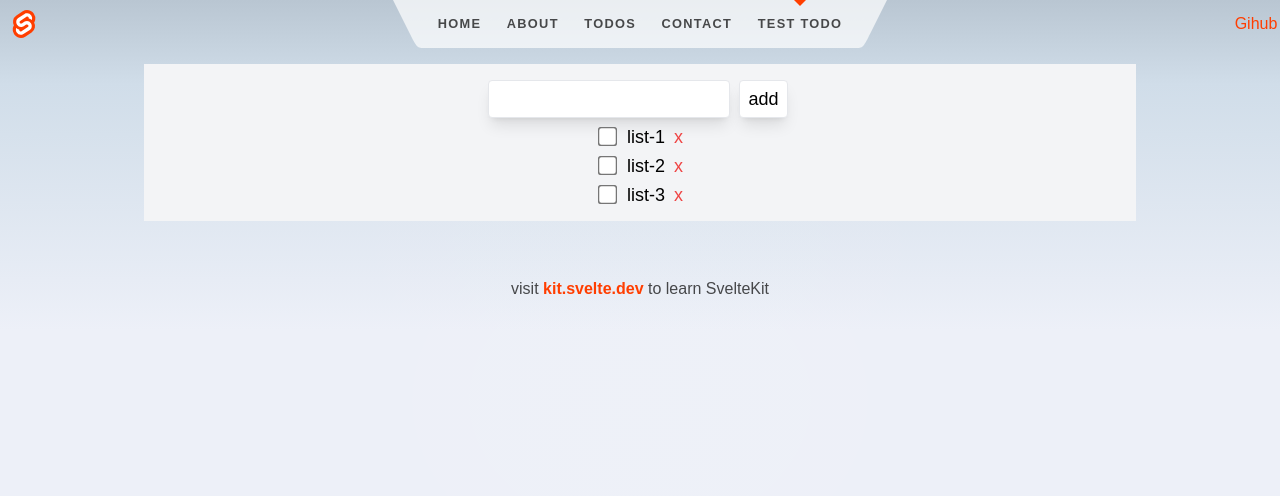
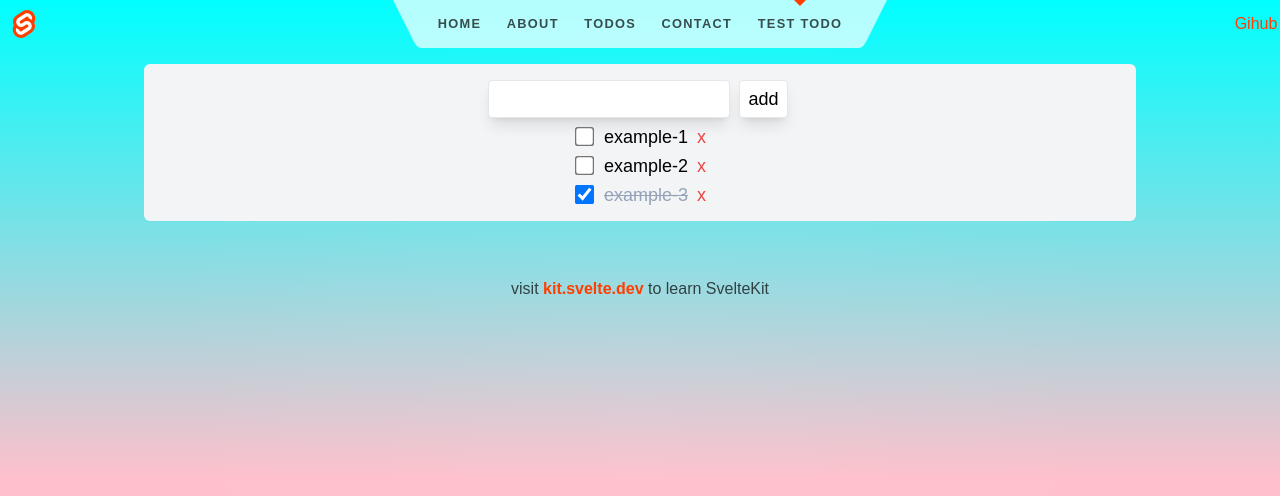
Before and after one commit to Arikato111/learn-sveltekit, a SvelteKit app: page /testtodo in a window 1280 px wide. Shown: the top 496 px of the page. Built offline with nearby package versions, Linux system fonts and the light colour scheme.

Commit message:
upgrade styles

```diff
--- a/src/app.css
+++ b/src/app.css
@@ -24,12 +24,7 @@ body {
   min-height: 100vh;
   margin: 0;
   background-color: var(--primary-color);
-  background: linear-gradient(
-    180deg,
-    var(--primary-color) 0%,
-    var(--secondary-color) 10.45%,
-    var(--tertiary-color) 41.35%
-  );
+  background: linear-gradient(180deg, aqua, pink 60%);
 }
 
 body::before {
--- a/src/routes/testtodo/+page.svelte
+++ b/src/routes/testtodo/+page.svelte
@@ -1,8 +1,8 @@
 <script>
   let todoList = [
-    { title: "list-1", done: false },
-    { title: "list-2", done: false },
-    { title: "list-3", done: false },
+    { title: "example-1", done: false },
+    { title: "example-2", done: false },
+    { title: "example-3", done: true },
   ];
   let getError = "";
   let input = "";
@@ -28,7 +28,7 @@
   }
 </script>
 
-<div class="bg-gray-100 p-3 text-lg text-center">
+<div class="bg-gray-100 p-3 text-lg text-center rounded-md">
   <div class="text-rose-600">{getError}</div>
   <div>
     <input
@@ -47,7 +47,7 @@
         on:change={(e) => console.log(e)}
       />
       {#if list.done}
-        <strike>
+        <strike class="text-slate-400">
           {list.title}
         </strike>
       {:else}
```
